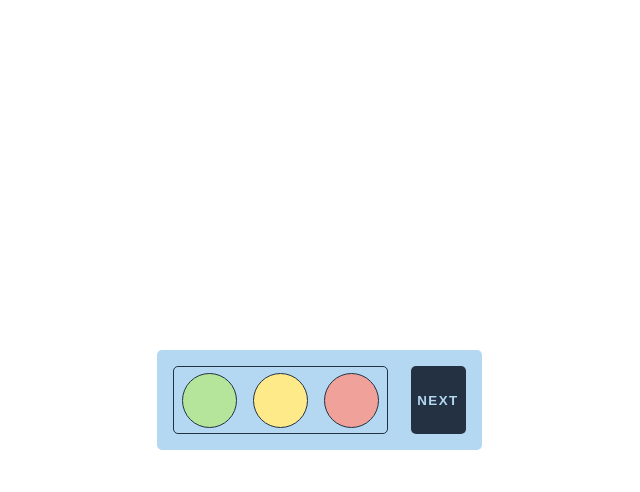
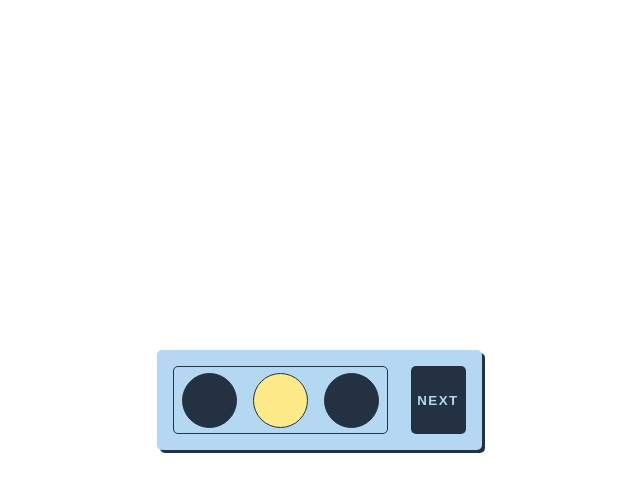
Before and after one commit to DarkApofis/SoftServeTasks, a plain HTML site: page Day3/trafficLigth/index.html in a window 1280 px wide. Both pictures are taken after a click on the button "NEXT". Shown: the whole page, without its empty margins (321-961 px from the left). Drawn offline with Linux system fonts and the light colour scheme.

Commit message:
Creating the traffic light

```diff
--- a/Day3/trafficLigth/index.html
+++ b/Day3/trafficLigth/index.html
@@ -10,9 +10,9 @@
 <body>
     <main>
         <ul>
-            <li class="ligths greenLight"></li>
-            <li class="ligths yellowLight"></li>
-            <li class="ligths redLight"></li>
+            <li class="lights green"></li>
+            <li class="lights yellow"></li>
+            <li class="lights red"></li>
         </ul>
         <button id="lightButton">NEXT</button>
     </main>
--- a/Day3/trafficLigth/main.js
+++ b/Day3/trafficLigth/main.js
@@ -0,0 +1,29 @@
+let currentLight = 'greenLight'
+
+const lightColors = {
+    green: '#B4E59B',
+    yellow: '#FFEA8A',
+    red: '#F0A29A'
+}
+
+const greenLight = document.querySelector('.green')
+const yellowLight = document.querySelector('.yellow')
+const redLight = document.querySelector('.red')
+
+const changeLightButton = document.getElementById('lightButton')
+
+changeLightButton.addEventListener('click', () => {
+    if(currentLight === 'greenLight'){
+        greenLight.style.backgroundColor = '#233143'
+        yellowLight.style.backgroundColor = '#FFEA8A'
+        currentLight = 'yellowLight'
+    } else if(currentLight === 'yellowLight'){
+        yellowLight.style.backgroundColor = '#233143'
+        redLight.style.backgroundColor = '#F0A29A'
+        currentLight = 'redLight'
+    } else {
+        redLight.style.backgroundColor = '#233143'
+        greenLight.style.backgroundColor = '#B4E59B'
+        currentLight = 'greenLight'
+    }
+})
--- a/Day3/trafficLigth/styles.css
+++ b/Day3/trafficLigth/styles.css
@@ -20,6 +20,7 @@ main{
     height: 100px;
     background-color: #B4D8F2;
     border-radius: 5px;
+    box-shadow: 3px 3px #233143;
 }
 
 ul{
@@ -54,14 +55,6 @@ button{
     cursor: pointer;
 }
 
-.greenLight{
+.green{
     background-color: #B4E59B;
 }
-
-.yellowLight{
-    background-color: #FFEA8A;
-}
-
-.redLight{
-    background-color: #F0A29A;
-}
```
